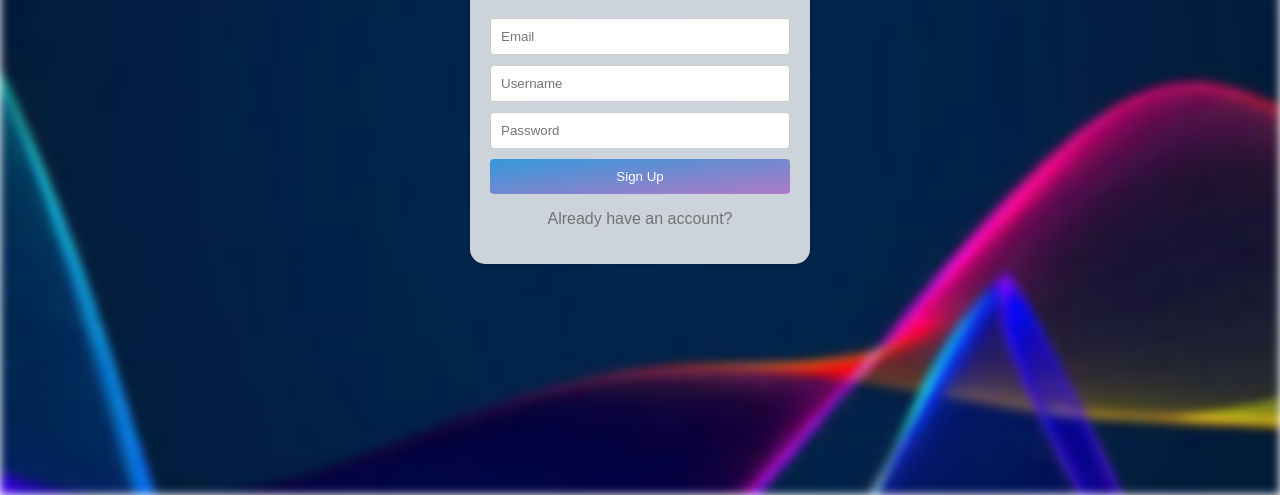
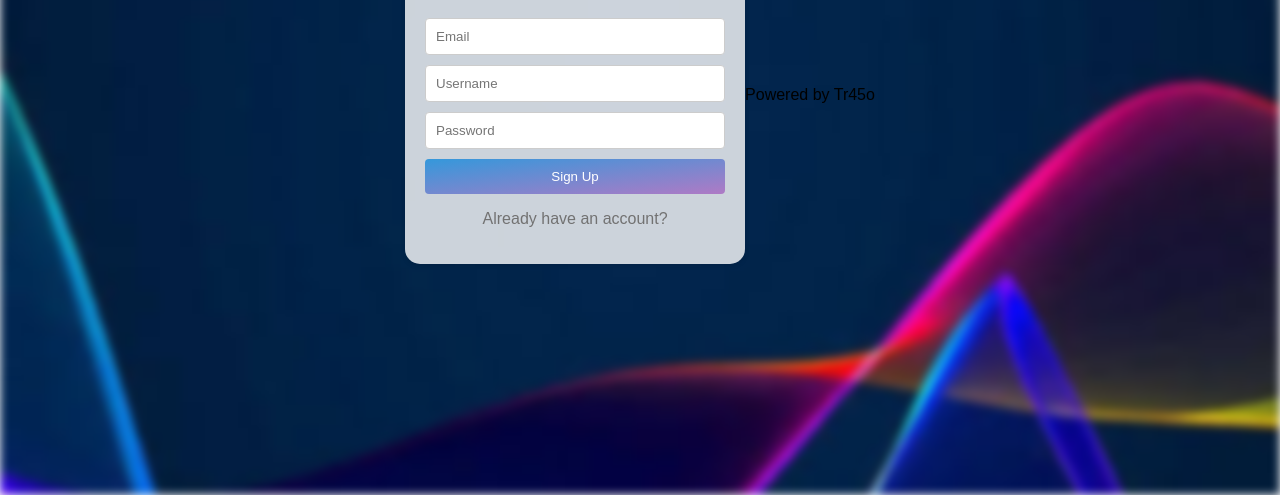
Before and after one commit to Tr45o/Sign-Up, a plain HTML site: page index.html in a window 1280 px wide. Shown: the part 305-800 px from the top of the page. Drawn offline with Linux system fonts and the light colour scheme.

Commit message:
Update index.html

```diff
--- a/index.html
+++ b/index.html
@@ -35,5 +35,9 @@
         <p><a href="#">Already have an account? </a></p>
     </form>
 
+    <footer>
+        <p>Powered by Tr45o</p>
+    </footer>
+
 </body>
 </html>
```
